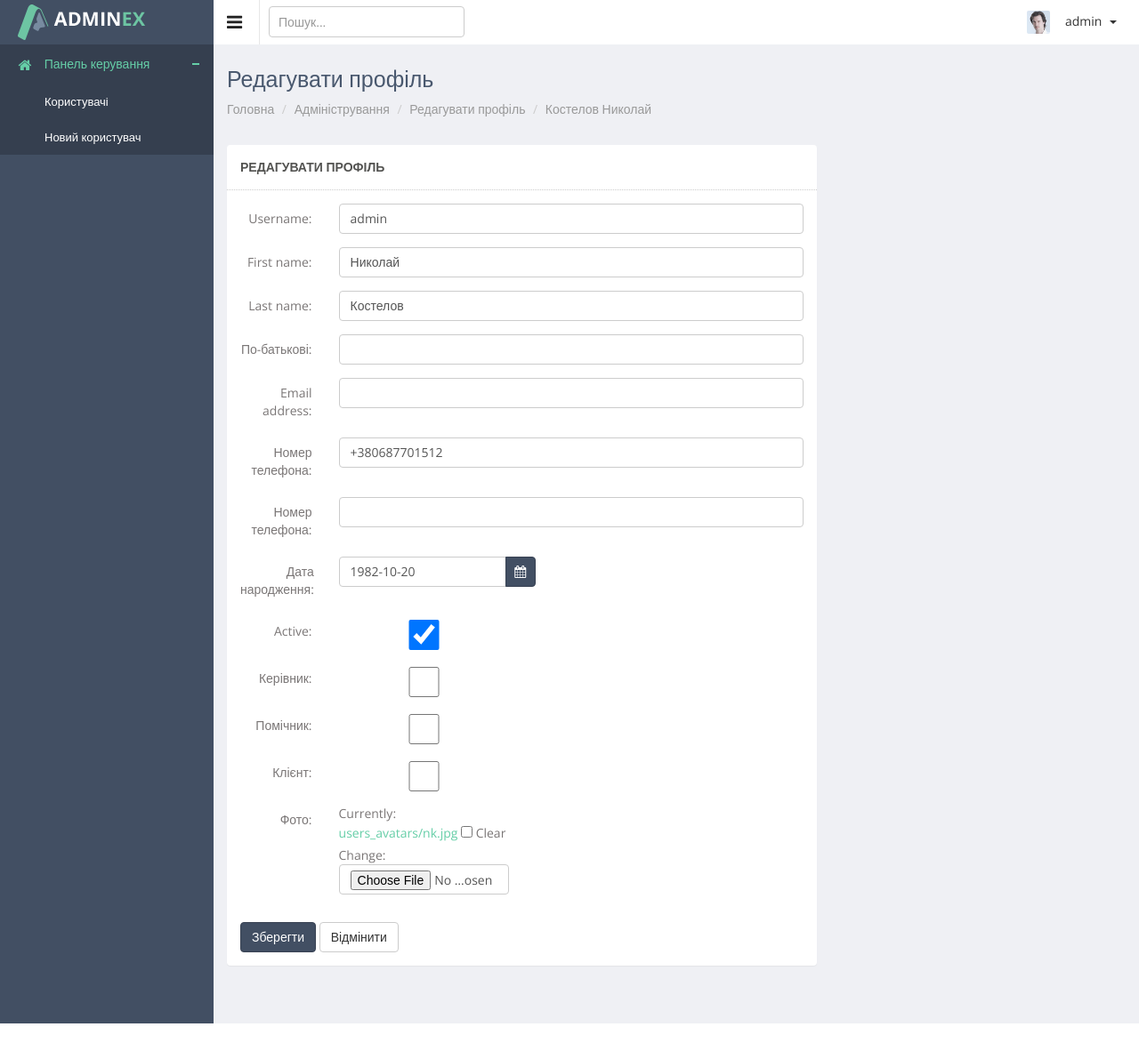
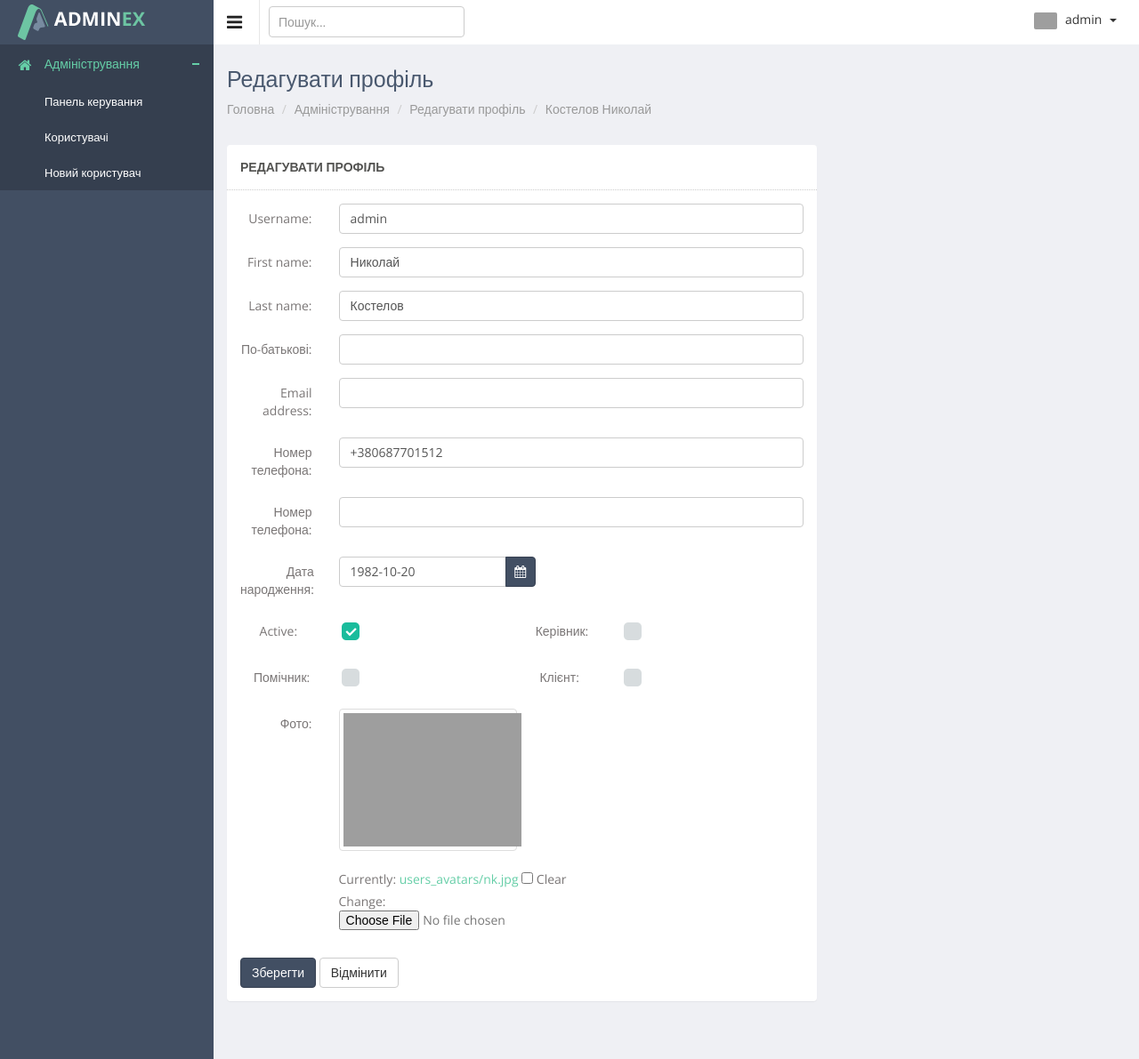
Before and after one commit to kostelov/vepp, a Django app: page /admin/user/update/1/ in a window 1280 px wide. Shown: the whole page at 89% size. Before the commit the page ends 1151 px from the top, so only its background shows below. Run offline with Django 3.2, Linux system fonts and the light colour scheme; a user stored in the database is signed in; data comes from the database, SQL or seed files in the repository; both versions use the stored data as it was after the commit; some libraries are stand-ins or nearby versions; grey boxes are pictures that could not be loaded.

Commit message:
- реализован механизм загрузки фото пользователя - добавлен фильтр для фото пользователя - немного даработан UI ----- проблемы ----- - не отображается ошибка при валидации формы

```diff
--- a/adminapp/templates/adminapp/user_detail.html
+++ b/adminapp/templates/adminapp/user_detail.html
@@ -1,5 +1,6 @@
 {% extends 'adminapp/users_list.html' %}
 {% load staticfiles %}
+{% load tags %}
 
 {% block title %}
     {{ block.super }} / {{ title }}
@@ -22,7 +23,8 @@
                 <div class="panel">
                     <div class="panel-body">
                         <div class="profile-pic text-center">
-                            <img src="{% static '/images/photos/user-avatar.png' %}" alt="">
+                            <img src="{{ object.avatar|default_avatar }}" style="max-width: 200px; max-height: 200px;"
+                                 alt="">
                         </div>
                     </div>
                 </div>
--- a/adminapp/templates/adminapp/user_update.html
+++ b/adminapp/templates/adminapp/user_update.html
@@ -1,5 +1,6 @@
 {% extends 'adminapp/users_list.html' %}
 {% load staticfiles %}
+{% load tags %}
 
 {% block title %}
     {{ block.super }} / {{ title }}
@@ -89,34 +90,67 @@
                                 </div>
                             </div>
                         </div>
+                        <div class="col-md-6">
                             <div class="form-group">
-                            <label class="control-label col-lg-2">{{ form.is_active.label_tag }}</label>
-                            <div class="col-md-4 col-xs-11">
+                                <label class="col-sm-3 control-label">{{ form.is_active.label_tag }}</label>
+                                <div class="col-sm-9 icheck">
+                                    <div class="flat-green single-row">
+                                        <div class="radio">
                                             {{ form.is_active }}
                                         </div>
                                     </div>
+                                </div>
+                            </div>
+                        </div>
+                        <div class="col-md-6">
                             <div class="form-group">
-                            <label class="control-label col-lg-2">{{ form.is_dir.label_tag }}</label>
-                            <div class="col-md-4 col-xs-11">
+                                <label class="col-sm-3 control-label">{{ form.is_dir.label_tag }}</label>
+                                <div class="col-sm-9 icheck">
+                                    <div class="flat-green single-row">
+                                        <div class="radio">
                                             {{ form.is_dir }}
                                         </div>
                                     </div>
+                                </div>
+                            </div>
+                            </div>
+                        <div class="col-md-6">
                         <div class="form-group">
-                            <label class="control-label col-lg-2">{{ form.is_assistant.label_tag }}</label>
-                            <div class="col-md-4 col-xs-11">
+                            <label class="col-sm-3 control-label">{{ form.is_assistant.label_tag }}</label>
+                            <div class="col-sm-9 icheck">
+                                <div class="flat-green single-row">
+                                    <div class="radio">
                                         {{ form.is_assistant }}
                                     </div>
                                 </div>
+                            </div>
+                        </div>
+                            </div>
+                        <div class="col-md-6">
                         <div class="form-group">
-                            <label class="control-label col-lg-2">{{ form.is_client.label_tag }}</label>
-                            <div class="col-md-4 col-xs-11">
+                            <label class="col-sm-3 control-label">{{ form.is_client.label_tag }}</label>
+                            <div class="col-sm-9 icheck">
+                                <div class="flat-green single-row">
+                                    <div class="radio">
                                         {{ form.is_client }}
                                     </div>
                                 </div>
-                        <div class="form-group">
+                            </div>
+                        </div>
+                        </div>
+                        <div class="form-group last">
                             <label class="control-label col-lg-2">{{ form.avatar.label_tag }}</label>
-                            <div class="col-md-4 col-xs-11">
+                            <div class="col-md-9">
+                                <div class="fileupload fileupload-new" data-provides="fileupload">
+                                    <div class="fileupload-preview fileupload-new thumbnail"
+                                         style="max-width: 200px; max-height: 200px;">
+                                        <img src="{{ object.avatar|default_avatar }}"
+                                             style="max-width: 200px; max-height: 150px;" alt="">
+                                    </div>
+                                    <div>
                                         {{ form.avatar }}
+                                    </div>
+                                </div>
                             </div>
                         </div>
                         <div class="form-group">
--- a/adminapp/templates/adminapp/users_list.html
+++ b/adminapp/templates/adminapp/users_list.html
@@ -1,5 +1,6 @@
 {% extends 'adminapp/index.html' %}
 {% load staticfiles %}
+{% load tags %}
 
 {% block title %}
     {{ block.super }} / {{ title }}
@@ -26,8 +27,9 @@
 
                     <h4>{{ object.last_name }} {{ object.first_name }}</h4>
                     <div class="media">
-                        <a class="pull-left" href="#">
-                            <img class="thumb media-object" src="{% static '/images/photos/user-avatar.png' %}" alt="">
+                        <a class="pull-left" href="{% url 'admin:user_detail' object.pk %}">
+                            <img class="thumb media-object" src="{{ object.avatar|default_avatar }}"
+                                 style="max-width: 100px; max-height: 100px;" alt="">
                         </a>
                         <div class="media-body">
                             <address>
--- /dev/null
+++ b/adminapp/templatetags/tags.py
@@ -0,0 +1,14 @@
+from django import template
+
+register = template.Library()
+
+URL_PREFIX = '/media/'
+
+
+@register.filter
+def default_avatar(string):
+    if not string:
+        string = 'users_avatars/gravatar.png'
+
+    new_string = f'{URL_PREFIX}{string}'
+    return new_string
--- a/authapp/forms.py
+++ b/authapp/forms.py
@@ -39,6 +39,11 @@ class UserAdminUpdateForm(UserChangeForm):
         for field_name, field in self.fields.items():
             field.widget.attrs['class'] = 'form-control'
             field.help_text = ''
+            if field_name == 'avatar':
+                # field.widget = forms.HiddenInput()
+                field.widget.attrs['class'] = 'default'
+            if field_name == 'is_active':
+                field.widget.attrs['style'] = 'position: absolute; opacity: 0;'
             if field_name == 'password':
                 field.widget = forms.HiddenInput()
 
--- a/mainapp/templates/mainapp/base.html
+++ b/mainapp/templates/mainapp/base.html
@@ -11,7 +11,7 @@
 
     <title>
         {% block title %}
-        ЕкоПроект
+        Вепп
         {% endblock %}
     </title>
 
@@ -25,9 +25,23 @@
 
     <!--icheck-->
     <link href="{% static '/js/iCheck/skins/minimal/minimal.css' %}" rel="stylesheet">
+    <link href="{% static '/js/iCheck/skins/minimal/red.css' %}" rel="stylesheet">
+    <link href="{% static '/js/iCheck/skins/minimal/green.css' %}" rel="stylesheet">
+    <link href="{% static '/js/iCheck/skins/minimal/blue.css' %}" rel="stylesheet">
+    <link href="{% static '/js/iCheck/skins/minimal/yellow.css' %}" rel="stylesheet">
+    <link href="{% static '/js/iCheck/skins/minimal/purple.css' %}" rel="stylesheet">
     <link href="{% static '/js/iCheck/skins/square/square.css' %}" rel="stylesheet">
     <link href="{% static '/js/iCheck/skins/square/red.css' %}" rel="stylesheet">
     <link href="{% static '/js/iCheck/skins/square/blue.css' %}" rel="stylesheet">
+    <link href="{% static '/js/iCheck/skins/square/green.css' %}" rel="stylesheet">
+    <link href="{% static '/js/iCheck/skins/square/yellow.css' %}" rel="stylesheet">
+    <link href="{% static '/js/iCheck/skins/square/purple.css' %}" rel="stylesheet">
+    <link href="{% static '/js/iCheck/skins/flat/grey.css' %}" rel="stylesheet">
+    <link href="{% static '/js/iCheck/skins/flat/red.css' %}" rel="stylesheet">
+    <link href="{% static '/js/iCheck/skins/flat/green.css' %}" rel="stylesheet">
+    <link href="{% static '/js/iCheck/skins/flat/blue.css' %}" rel="stylesheet">
+    <link href="{% static '/js/iCheck/skins/flat/yellow.css' %}" rel="stylesheet">
+    <link href="{% static '/js/iCheck/skins/flat/purple.css' %}" rel="stylesheet">
 
     <!--dashboard calendar-->
     <link href="{% static '/css/clndr.css' %}" rel="stylesheet">
@@ -175,15 +189,8 @@
         <!--pickers initialization-->
         <script src="{% static '/js/pickers-init.js' %}"></script>
 
-        <!-- jQuery Flot Chart-->
-        <script src="{% static '/js/flot-chart/jquery.flot.js' %}"></script>
-        <script src="{% static '/js/flot-chart/jquery.flot.tooltip.js' %}"></script>
-        <script src="{% static '/js/flot-chart/jquery.flot.resize.js' %}"></script>
-        <script src="{% static '/js/flot-chart/jquery.flot.pie.resize.js' %}"></script>
-        <script src="{% static '/js/flot-chart/jquery.flot.selection.js' %}"></script>
-        <script src="{% static '/js/flot-chart/jquery.flot.stack.js' %}"></script>
-        <script src="{% static '/js/flot-chart/jquery.flot.time.js' %}"></script>
-        <script src="{% static '/js/main-chart.js' %}"></script>
+        <!-- file upload -->
+        <script type="text/javascript" src="{% static '/js/bootstrap-fileupload.min.js' %}"></script>
 
         <!--common scripts for all pages-->
         <script src="{% static '/js/scripts.js' %}"></script>
--- a/mainapp/templates/mainapp/includes/inc_left_menu.html
+++ b/mainapp/templates/mainapp/includes/inc_left_menu.html
@@ -2,8 +2,11 @@
 
 <ul class="nav nav-pills nav-stacked custom-nav">
     {% if user.is_superuser %}
-    <li class="menu-list nav-active"><a href="#"><i class="fa fa-home"></i> <span>Панель керування</span></a>
+    <li class="menu-list nav-active"><a href="#"><i class="fa fa-home"></i> <span>Адміністрування</span></a>
         <ul class="sub-menu-list">
+            <li class="{% if request.resolver_match.url_name == 'admin' %} active {% endif %}">
+                <a href="{% url 'admin:admin' %}"> Панель керування</a>
+            </li>
             <li class="{% if request.resolver_match.url_name == 'users' %} active {% endif %}">
                 <a href="{% url 'admin:users' %}"> Користувачі</a>
             </li>
--- a/mainapp/templates/mainapp/includes/inc_right_menu.html
+++ b/mainapp/templates/mainapp/includes/inc_right_menu.html
@@ -1,10 +1,11 @@
 {% load staticfiles %}
+{% load tags %}
 
 <ul class="notification-menu">
     <li>
         <a href="#" class="btn btn-default dropdown-toggle" data-toggle="dropdown">
-            <img src="{% static '/images/photos/user-avatar.png' %}" alt=""/>
-            <img src="{#% media '/users_avatars/user-avatar.png' %#}" alt=""/>
+            <img src="{#% static '/images/photos/user-avatar.png' %#}" alt=""/>
+            <img src="{{ user.avatar|default_avatar }}" alt=""/>
             {{ user }}
             <span class="caret"></span>
         </a>
```
Also changed, not shown: adminapp/templatetags/__init__.py (added), db.sqlite3. Lines whose indentation alone changed are shown as unchanged.
